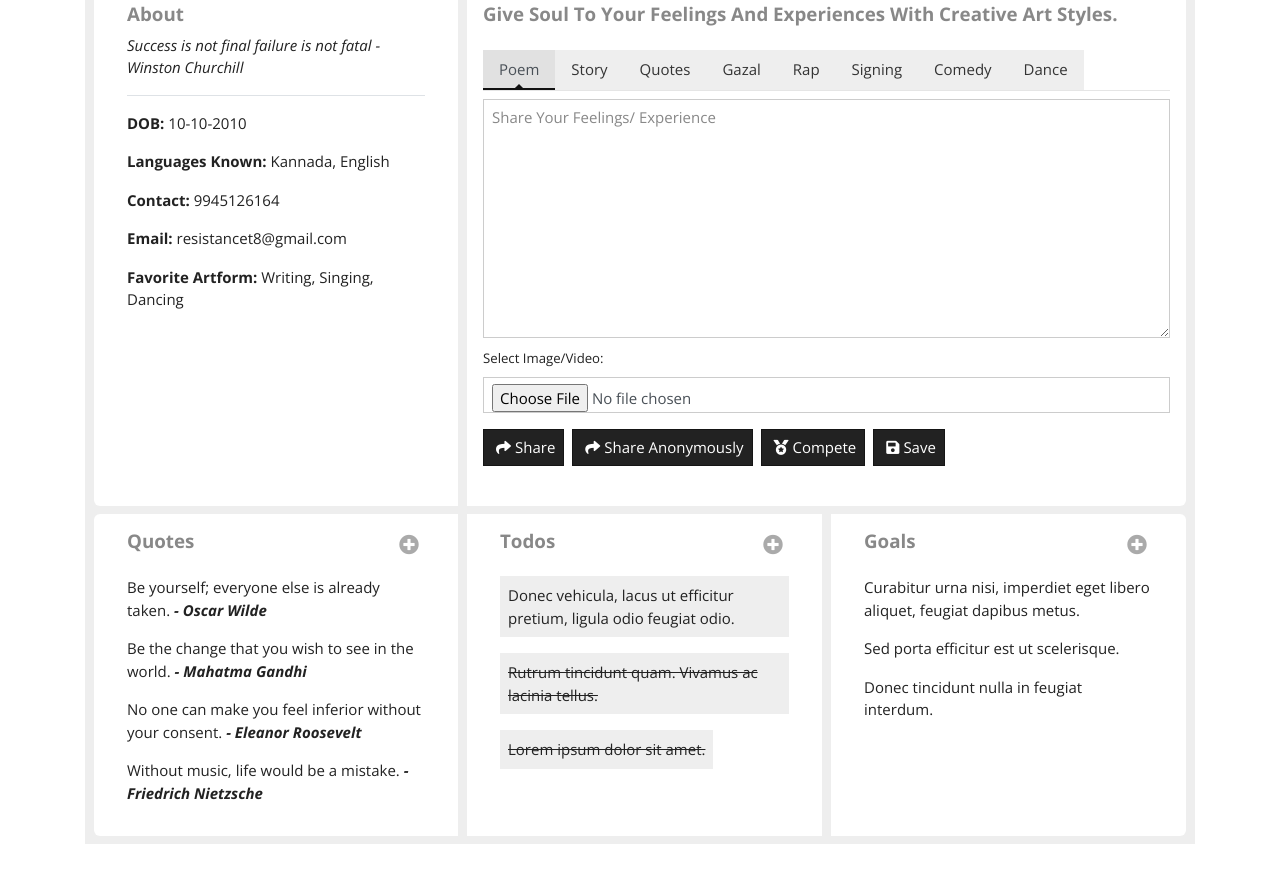
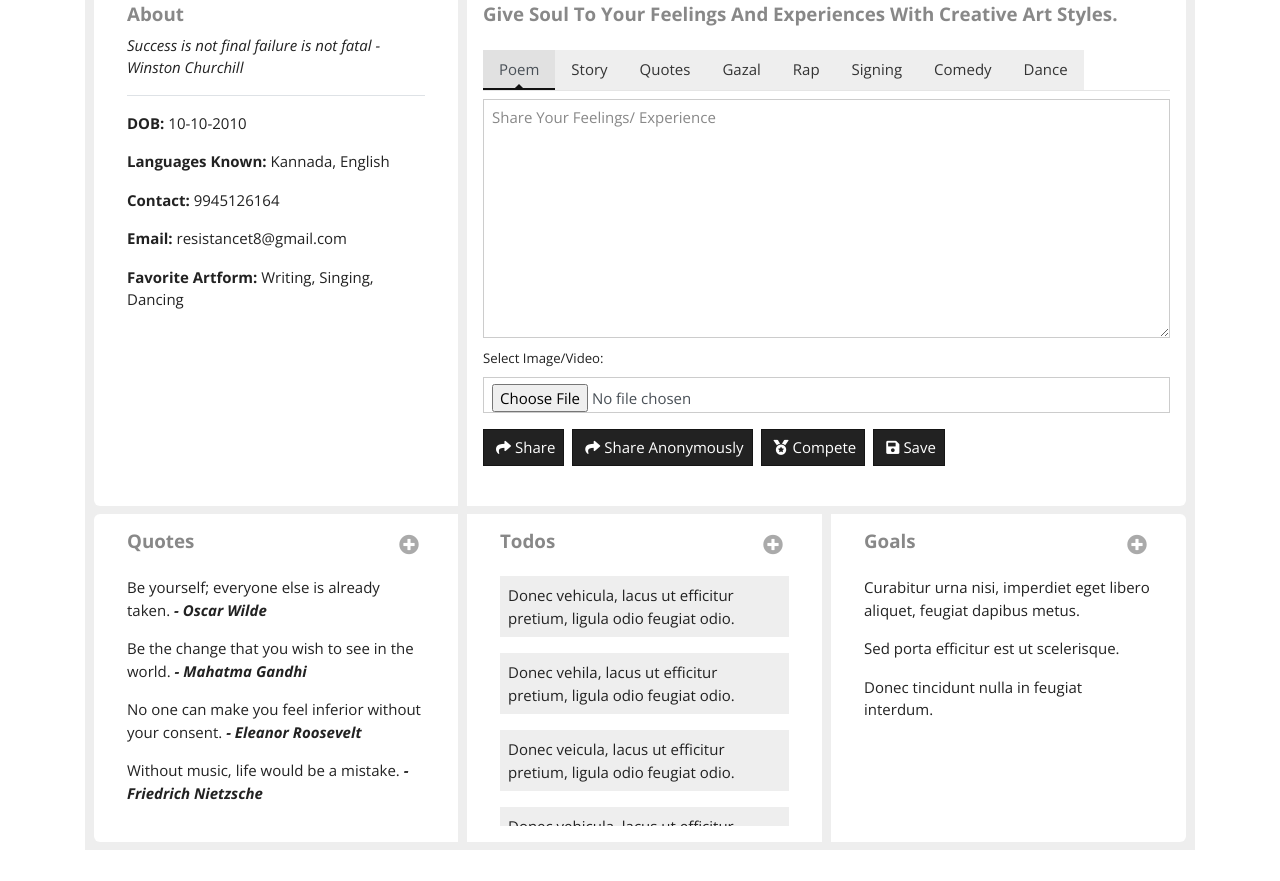
Before and after one commit to resistancet8/wyfae, a React app: page / in a window 1280 px wide. Shown: the part 446-1327 px from the top of the page. Built offline with nearby package versions, Linux system fonts and the light colour scheme; sample sign-in values are in the browser's storage.

Commit message:
added custom scrollbar

```diff
--- a/package.json
+++ b/package.json
@@ -7,6 +7,7 @@
     "classnames": "^2.2.6",
     "jwt-decode": "^2.2.0",
     "react": "^16.5.0",
+    "react-custom-scrollbars": "^4.2.1",
     "react-dom": "^16.5.0",
     "react-perfect-scrollbar": "^1.2.0",
     "react-redux": "^5.0.7",
--- a/src/actions/user_actions.js
+++ b/src/actions/user_actions.js
@@ -72,6 +72,21 @@ let dummyData = {
         completed: true
       },
       {
+        title:
+          "Donec vehila, lacus ut efficitur pretium, ligula odio feugiat odio.",
+        completed: true
+      },
+      {
+        title:
+          "Donec veicula, lacus ut efficitur pretium, ligula odio feugiat odio.",
+        completed: true
+      },
+      {
+        title:
+          "Donec vehicula, lacus ut efficitur pretium, ligula odio feugiat odio.",
+        completed: true
+      },
+      {
         title: "Rutrum tincidunt quam. Vivamus ac lacinia tellus.",
         completed: false
       },
--- a/src/components/Home/Home.css
+++ b/src/components/Home/Home.css
@@ -63,6 +63,16 @@
   cursor: pointer;
 }
 
+.journal {
+  overflow: hidden;
+}
+
+.quotes,
+.todo,
+.goals {
+  max-height: 350px;
+}
+
 /* desktop */
 @media screen and (min-width: 800px) {
   .border-left-overridden {
--- a/src/components/Home/Home.js
+++ b/src/components/Home/Home.js
@@ -42,7 +42,7 @@ class Home extends Component {
           </div>
         </div>
         {/* Private Journal */}
-        <div className="row mt-2">
+        <div className="row mt-2 journal">
           {user.journal && <Journal journal={user.journal} />}
         </div>
       </div>
--- a/src/components/Home/Journal/Goals/Goals.js
+++ b/src/components/Home/Journal/Goals/Goals.js
@@ -1,6 +1,7 @@
 import React, { Component } from "react";
 import { Route, Switch } from "react-router-dom";
 import { Button, Modal, ModalHeader, ModalBody, ModalFooter } from "reactstrap";
+import { Scrollbars } from "react-custom-scrollbars";
 
 class Goals extends Component {
   constructor(props) {
@@ -40,7 +41,11 @@ class Goals extends Component {
             <i className=" fas fa-plus-circle fa-lg" />
           </button>
         </div>
-        <div className="row goals-holder mt-3">{Goals}</div>
+        <div className="row goals-holder mt-3">
+          <Scrollbars autoHeight autoHeightMax={250} autoHide>
+            {Goals}
+          </Scrollbars>
+        </div>
         <Modal isOpen={this.state.modal} toggle={this.toggle}>
           <ModalHeader toggle={this.toggle}>
             <h2 className="font-weight-bold">Add New Goal</h2>
--- a/src/components/Home/Journal/Quotes/Quotes.js
+++ b/src/components/Home/Journal/Quotes/Quotes.js
@@ -1,6 +1,7 @@
 import React, { Component } from "react";
 import { Route, Switch } from "react-router-dom";
 import { Button, Modal, ModalHeader, ModalBody, ModalFooter } from "reactstrap";
+import { Scrollbars } from "react-custom-scrollbars";
 
 class Quotes extends Component {
   constructor(props) {
@@ -43,7 +44,11 @@ class Quotes extends Component {
             <i className=" fas fa-plus-circle fa-lg" />
           </button>
         </div>
-        <div className="row quotes-holder mt-3">{Quotes}</div>
+        <div className="row quotes-holder mt-3">
+          <Scrollbars autoHeight autoHeightMax={250} autoHide>
+            {Quotes}
+          </Scrollbars>
+        </div>
         <Modal isOpen={this.state.modal} toggle={this.toggle}>
           <ModalHeader toggle={this.toggle}>
             <h2>Add New Quote</h2>
--- a/src/components/Home/Journal/Todo/Todo.js
+++ b/src/components/Home/Journal/Todo/Todo.js
@@ -3,6 +3,7 @@ import { Route, Switch } from "react-router-dom";
 import "./Todo.css";
 import classnames from "classnames";
 import { Button, Modal, ModalHeader, ModalBody, ModalFooter } from "reactstrap";
+import { Scrollbars } from "react-custom-scrollbars";
 
 class Todo extends Component {
   constructor(props) {
@@ -46,7 +47,11 @@ class Todo extends Component {
             <i className=" fas fa-plus-circle fa-lg" />
           </button>
         </div>
-        <div className="row goals-holder mt-3">{Todos}</div>
+        <div className="row goals-holder mt-3">
+          <Scrollbars autoHeight autoHeightMax={250} autoHide>
+            {Todos}
+          </Scrollbars>
+        </div>
         <Modal isOpen={this.state.modal} toggle={this.toggle}>
           <ModalHeader toggle={this.toggle}>
             <h2>Add New Todo</h2>
```
Also changed, not shown: 1 other file.
